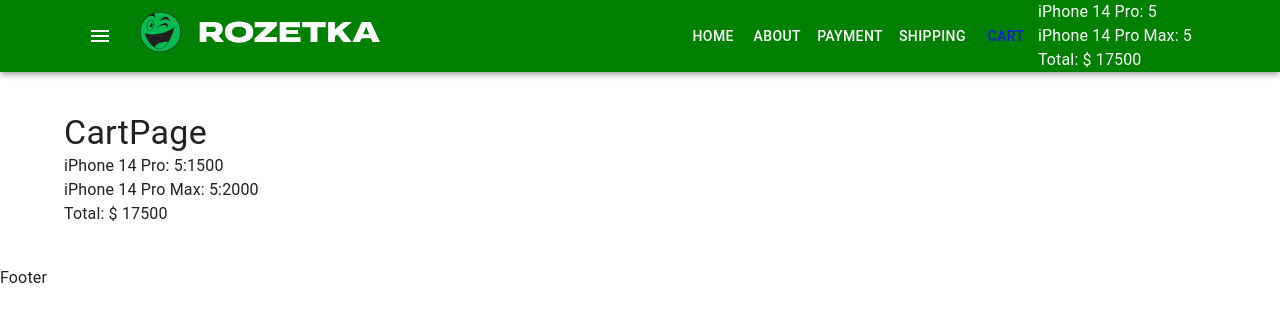
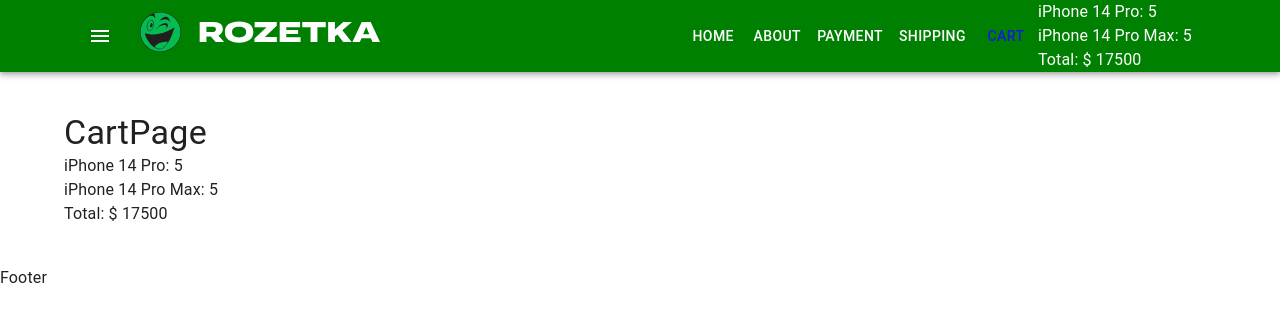
Before and after one commit to MarynaPershyna/29-11-react, a React (Create React App) app: page /cart in a window 1280 px wide. Shown: the top 322 px of the page. Built offline with nearby package versions, Linux system fonts and the light colour scheme.

Commit message:
добав cartpage  cartheader

```diff
--- a/src/components/CartHeader/CartHeader.tsx
+++ b/src/components/CartHeader/CartHeader.tsx
@@ -1,37 +1,16 @@
-import productsArray, { getProductsObject, Product } from 'utils/productsArray'
+import CartProductList from 'components/CartProductList/CartProductList'
+import CartTotal from 'components/CartTotal/CartTotal'
 
 type Props = {
     productsInCart: {
         [id: number]: number
     }
-    productsObject?: {
-        [id: number]: Product
-    }
 }
-const CartHeader = ({
-    productsInCart,
-    productsObject = getProductsObject(productsArray),
-}: Props) => {
+const CartHeader = ({ productsInCart }: Props) => {
     return (
         <div>
-            <div>
-                {Object.keys(productsInCart).map((productId) => (
-                    <div key={productId}>
-                        {productsObject[parseInt(productId)].title}:{' '}
-                        {productsInCart[parseInt(productId)]}
-                    </div>
-                ))}
-            </div>
-            <div>
-                Total: ${' '}
-                {Object.keys(productsInCart).reduce(
-                    (total, productId) =>
-                        total +
-                        productsObject[parseInt(productId)].price *
-                            productsInCart[parseInt(productId)],
-                    0
-                )}
-            </div>
+            <CartProductList productsInCart={productsInCart} />
+            <CartTotal productsInCart={productsInCart} />
         </div>
     )
 }
--- /dev/null
+++ b/src/components/CartProductList/CartProductList.tsx
@@ -0,0 +1,26 @@
+import productsArray, { getProductsObject, Product } from 'utils/productsArray'
+
+type Props = {
+    productsInCart: {
+        [id: number]: number
+    }
+    productsObject?: {
+        [id: number]: Product
+    }
+}
+const CartProductList = ({
+    productsInCart,
+    productsObject = getProductsObject(productsArray),
+}: Props) => {
+    return (
+        <div>
+            {Object.keys(productsInCart).map((productId) => (
+                <div key={productId}>
+                    {productsObject[parseInt(productId)].title}:{' '}
+                    {productsInCart[parseInt(productId)]}
+                </div>
+            ))}
+        </div>
+    )
+}
+export default CartProductList
--- /dev/null
+++ b/src/components/CartTotal/CartTotal.tsx
@@ -0,0 +1,25 @@
+import productsArray, { getProductsObject, Product } from 'utils/productsArray'
+
+type Props = {
+    productsInCart: {
+        [id: number]: number
+    }
+    productsObject?: {
+        [id: number]: Product
+    }
+}
+const CartTotal = ({ productsInCart, productsObject = getProductsObject(productsArray), }: Props) => {
+    return (
+        <div>
+            Total: ${' '}
+            {Object.keys(productsInCart).reduce(
+                (total, productId) =>
+                    total +
+                    productsObject[parseInt(productId)].price *
+                        productsInCart[parseInt(productId)],
+                0
+            )}
+        </div>
+    )
+}
+export default CartTotal
--- a/src/pages/Cart/CartPage.tsx
+++ b/src/pages/Cart/CartPage.tsx
@@ -1,19 +1,13 @@
 import { Typography } from '@mui/material'
-import productsArray, { getProductsObject, Product } from 'utils/productsArray'
-
+import CartProductList from 'components/CartProductList/CartProductList'
+import CartTotal from 'components/CartTotal/CartTotal'
 
 type Props = {
     productsInCart: {
         [id: number]: number
     }
-    productsObject?: {
-        [id: number]: Product
-    }
 }
-const CartPage = ({
-    productsInCart,
-    productsObject = getProductsObject(productsArray),
-}: Props) => {
+const CartPage = ({ productsInCart }: Props) => {
     return (
         <>
             <Typography variant="h4" component={'h1'}>
@@ -21,24 +15,8 @@
             </Typography>
 
             <div>
-                <div>
-                    {Object.keys(productsInCart).map((productId) => (
-                        <div key={productId}>
-                            {productsObject[parseInt(productId)].title}:{' '}
-                            {productsInCart[parseInt(productId)]}:{productsObject[parseInt(productId)].price}
-                        </div>
-                    ))}
-                </div>
-                <div>
-                    Total: ${' '}
-                    {Object.keys(productsInCart).reduce(
-                        (total, productId) =>
-                            total +
-                            productsObject[parseInt(productId)].price *
-                                productsInCart[parseInt(productId)],
-                        0
-                    )}
-                </div>
+                <CartProductList productsInCart={productsInCart} />
+                <CartTotal productsInCart={productsInCart} />
             </div>
         </>
     )
```
